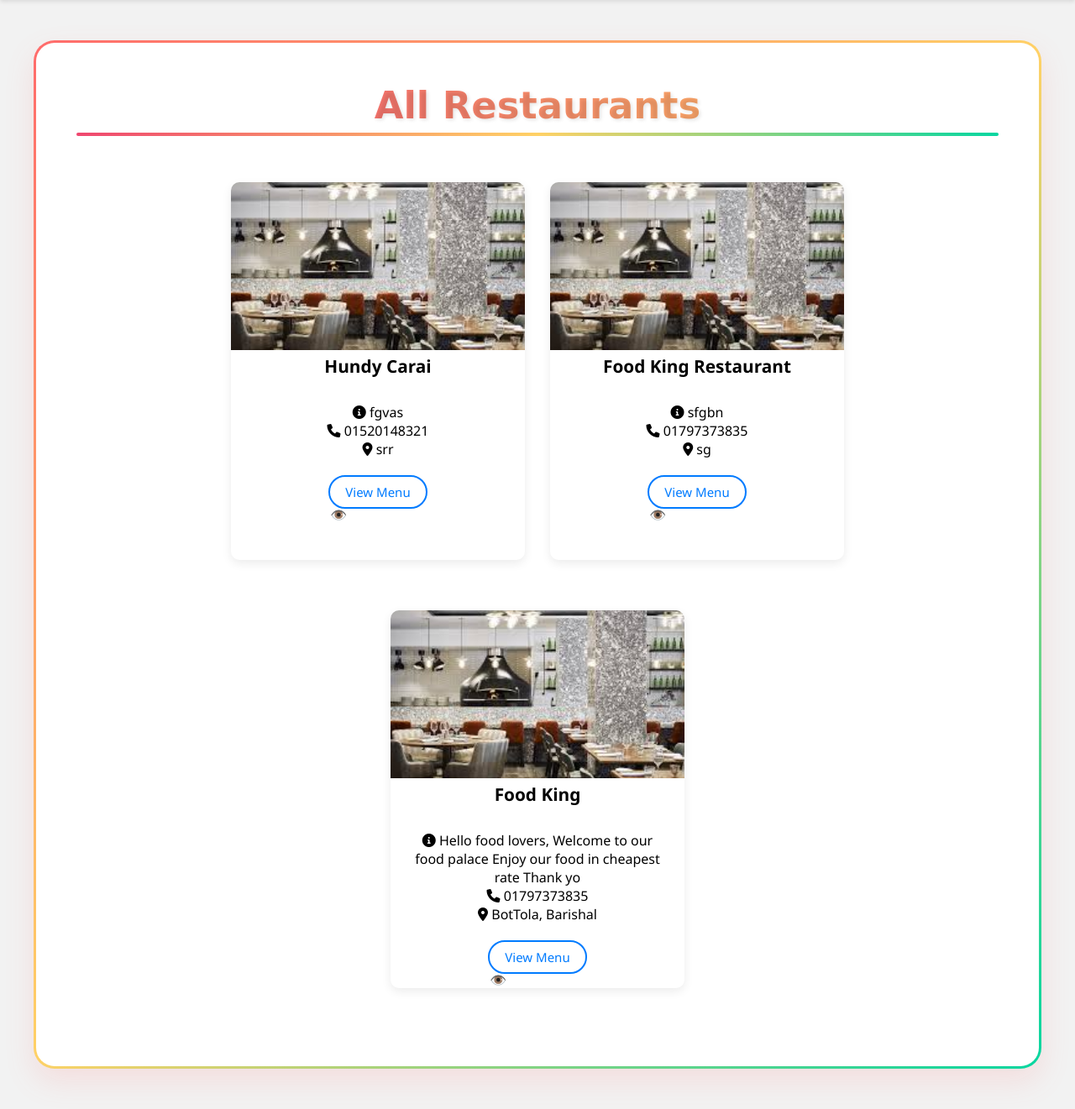
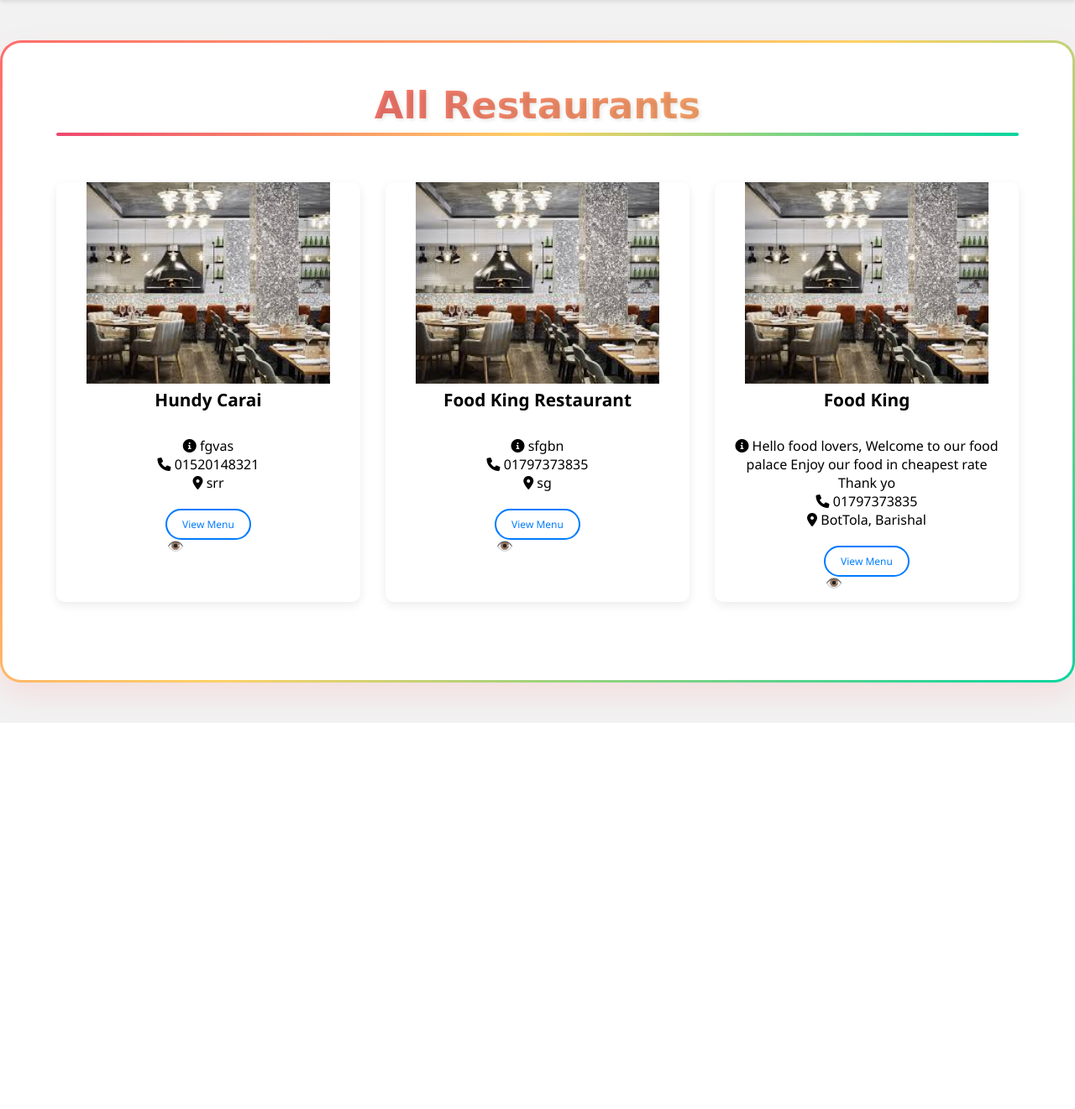
Before and after one commit to durjoy-10/Res_Man, a PHP site: page / in a window 1280 px wide. Shown: the part 134-1455 px from the top of the page at 84% size. After the commit the page ends 995 px from the top, so only its background shows below. Run offline with PHP 8.4, Linux system fonts and the light colour scheme; a user stored in the database is signed in; data comes from the database, SQL or seed files in the repository; data that the repository does not hold is empty.

Commit message:
update index.css

```diff
--- a/index.php
+++ b/index.php
@@ -5,7 +5,7 @@
     <meta charset="UTF-8">
     <meta name="viewport" content="width=device-width, initial-scale=1.0">
     <title>Restaurant Management System</title>
-    <link rel="stylesheet" href="static/css/index.css">
+    <link rel="stylesheet" href="static/css/Index.css">
     <link rel="stylesheet" href="https://cdnjs.cloudflare.com/ajax/libs/font-awesome/6.0.0/css/all.min.css">
     <link rel="stylesheet" href="static/css/cart.css">
     <style>
--- a/static/css/index.css
+++ b/static/css/Index.css
@@ -102,7 +102,6 @@
     color: #ff4e50;
 }
 
-
 /* Profile Dropdown Styles */
 .profile-dropdown {
     position: relative;
@@ -188,7 +187,6 @@
     display: block;
 }
 
-
 /* ---------------------- */
 /* Restaurant Details Image - Larger Size */
 /* ---------------------- */
@@ -253,7 +251,7 @@
 /* index Page Container */
 /* ---------------------- */
 .container {
-    max-width: 1200px;
+    max-width: 1700px;
     margin: 3rem auto;
     padding: 3rem;
     background: white;
@@ -625,25 +623,39 @@
 }
 
 /* ---------------------- */
-/* Restaurant Card Styling */
+/* Restaurant Card Styling - Updated for Full Width Container */
 /* ---------------------- */
+.restaurants-container {
+    width: 100%;
+    padding: 0 1rem;
+    box-sizing: border-box;
+}
+
 .restaurants-horizontal-scroll {
-    display: flex;
-    flex-wrap: wrap;
+    display: grid;
+    grid-template-columns: repeat(auto-fill, minmax(350px, 1fr));
     gap: 30px;
     justify-content: center;
     margin: 30px 0;
+    width: 100%;
 }
+
 .restaurant-card-horizontal {
     background-color: #fff;
-    width: 350px;
-    height: 450px;
+    width: 100%;
+    height: 500px;
     border-radius: 10px;
     overflow: hidden;
     box-shadow: 0 4px 12px rgba(0,0,0,0.08);
     text-align: center;
     transition: transform 0.3s ease;
     margin: 15px 0;
+}
+
+.restaurant-card-horizontal img {
+    width: 80%;
+    height: 240px;
+    object-fit: cover;
 }
 
 .view-btn {
@@ -653,7 +665,7 @@
     color: #007bff;
     padding: 8px 18px;
     border-radius: 30px;
-    font-size: 15px;
+    font-size: 12px;
     font-weight: 500;
     cursor: pointer;
     text-align: center;
@@ -677,11 +689,6 @@
 
 .restaurant-card-horizontal:hover {
     transform: translateY(-5px);
-}
-.restaurant-card-horizontal img {
-    width: 100%;
-    height: 200px;
-    object-fit: cover;
 }
 
 /* Themed restaurant cards */
@@ -914,13 +921,7 @@
 /* ---------------------- */
 /* Responsive Design */
 /* ---------------------- */
-@media (max-width: 992px) {
-    .food-grid, .menu-items-grid {
-        grid-template-columns: repeat(2, 1fr);
-    }
-}
-
-@media (max-width: 768px) {
+@media (max-width: 767px) {
     .container {
         padding: 2rem;
         margin: 2rem auto;
@@ -973,9 +974,6 @@
     }
 }
 
-
-
-
 /* Auth buttons styles */
 .auth-buttons {
     display: flex;
```
